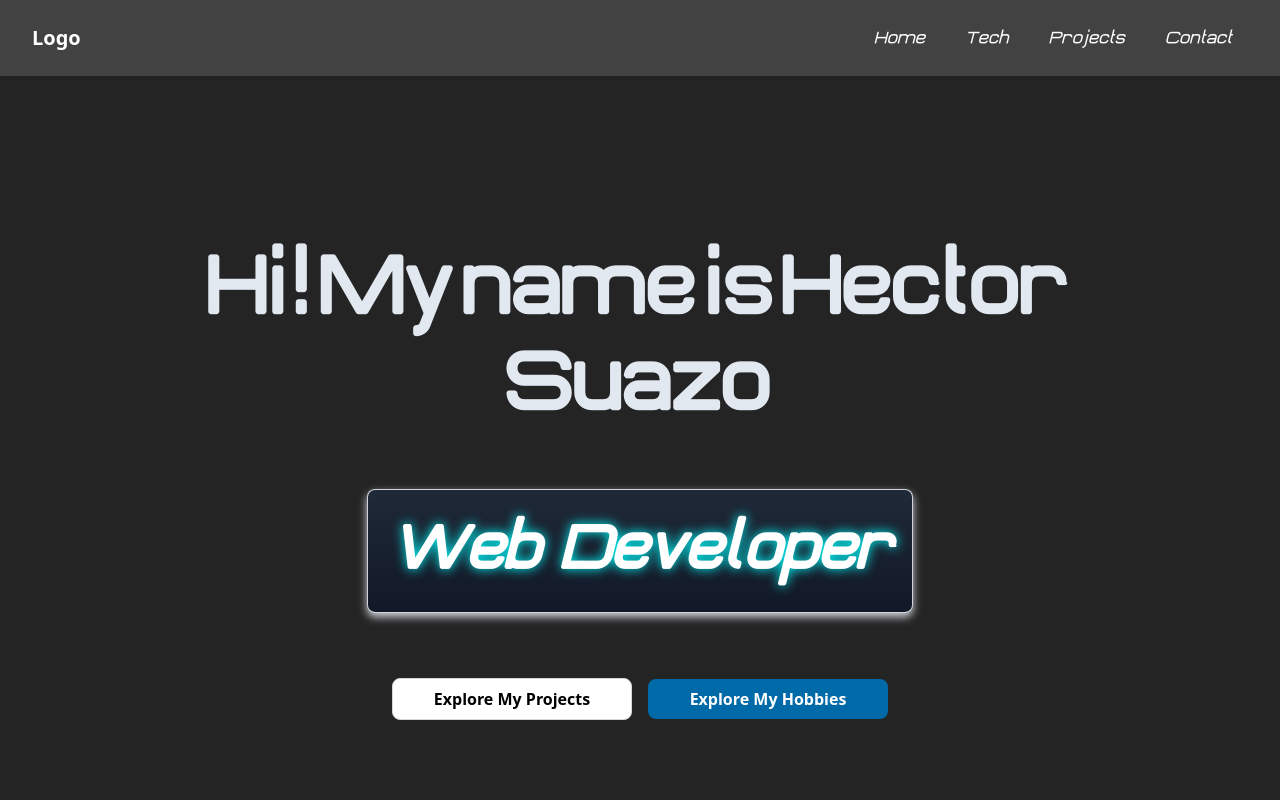
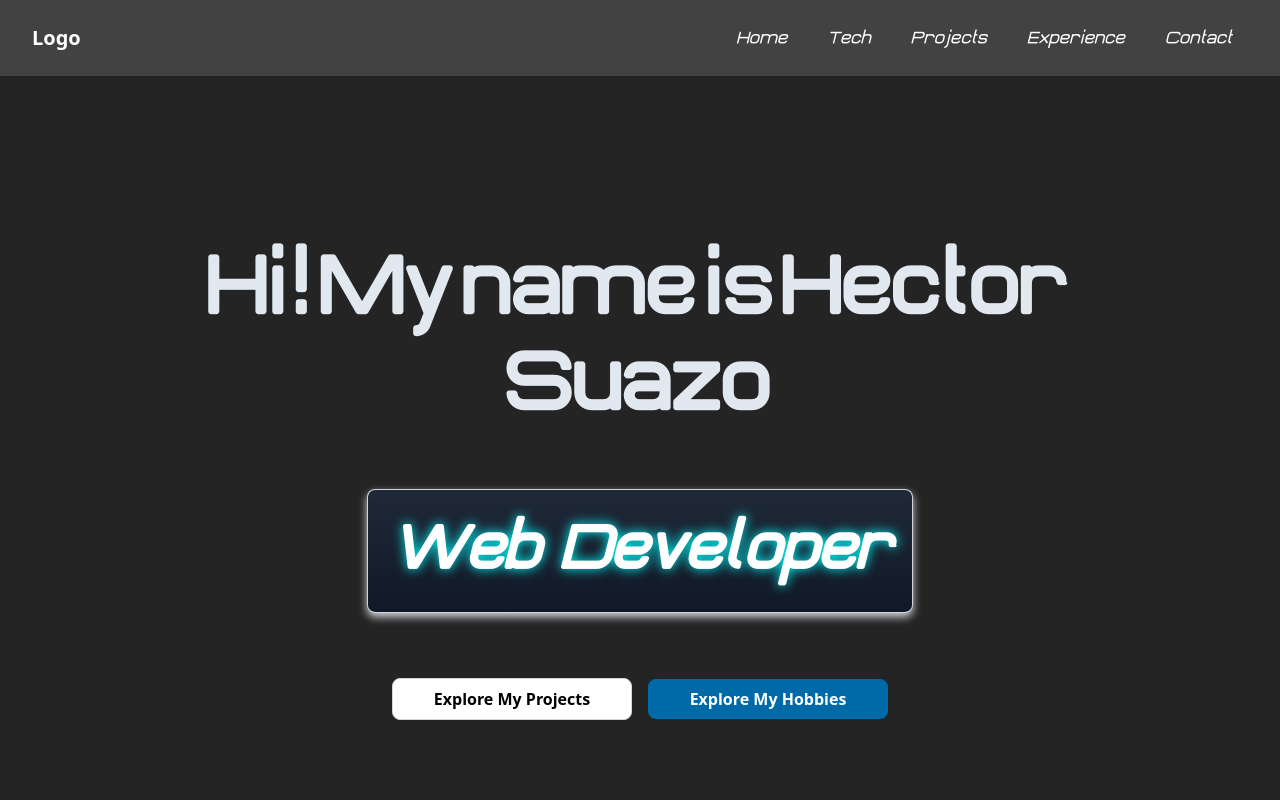
Before and after one commit to suzuhe481/portfolio-v3, a Next.js app: page / in a window 1280 px wide. Shown: the top 800 px of the page. Built offline with nearby package versions, Linux system fonts and the light colour scheme.

Commit message:
feat: adds link to experience section in navbar

```diff
--- a/src/components/_main/Navbar/Navbar.tsx
+++ b/src/components/_main/Navbar/Navbar.tsx
@@ -10,6 +10,7 @@ const menuItems = [
   { label: "Home", href: "#home" },
   { label: "Tech", href: "#tech" },
   { label: "Projects", href: "#projects" },
+  { label: "Experience", href: "#experience" },
   { label: "Contact", href: "#contact" },
 ];
 
```
